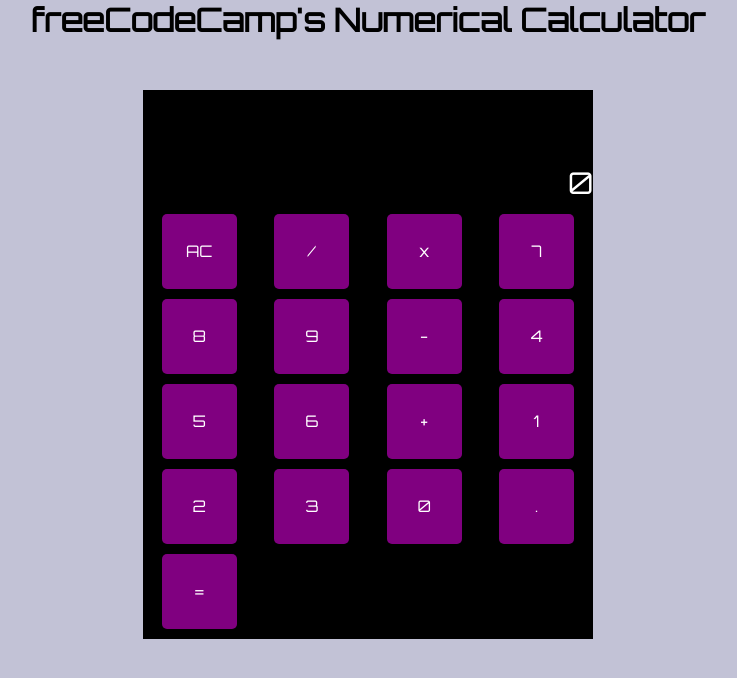
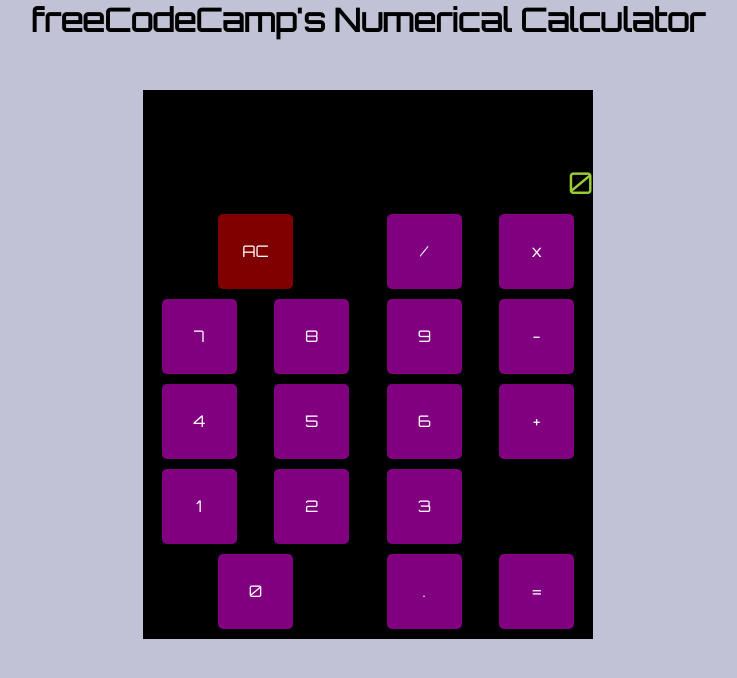
Before and after one commit to jayaramsivaramannair/React_TypeScript_Calculator, a React (Create React App) app: page / in a window 1280 px wide. Shown: the top 678 px of the page, without its empty margins (272-1009 px from the left). Built offline with nearby package versions, Linux system fonts and the light colour scheme.

Commit message:
Added the functionality to add negative sign to a number

```diff
--- a/src/App.css
+++ b/src/App.css
@@ -27,6 +27,7 @@
 
 .display-operations {
   height: 3vh;
+  color: orange;
   font-size: 20px;
   padding-top: 25px;
   text-align: right;
@@ -34,6 +35,7 @@
 
 .display-results {
   height: 5vh;
+  color: yellowgreen;
   font-size: 30px;
   padding-top: 25px;
   text-align: right;
@@ -62,3 +64,12 @@
 .button:hover {
   transform: scale(1.1);
 }
+
+.button-AC {
+  background-color: maroon;
+  grid-column-start: span 2;
+}
+
+.button-0 {
+  grid-column-start: span 2;
+}
--- a/src/components/Button.tsx
+++ b/src/components/Button.tsx
@@ -14,7 +14,6 @@
     operatorReceived: boolean,
     operator: string
   }
-
   setIntermediate: React.Dispatch<React.SetStateAction<{
     firstNumberReceived: boolean,
     firstNumber : string,
@@ -41,8 +40,13 @@
       //Check if the second number is received or not
       } else if (!intermediate.secondNumberReceived) {
         intermediate.secondNumber = intermediate.secondNumber + clicked
-      }
-    //If the button clicked is an operator
+      } //Check for negative sign for the first number
+    } else if (clicked === "-" && intermediate.firstNumber === "") {
+      intermediate.firstNumber = clicked
+      // Check for negative sign for the second number
+    } else if (clicked === "-" && intermediate.secondNumber === "" && intermediate.operatorReceived) {
+      intermediate.secondNumber = clicked
+      //If the button clicked is an operator
     } else if (clicked === "+" || clicked === "-" || clicked === "x" || clicked === "/") {
       //If the operator has not been already received
       if(!intermediate.operatorReceived) {
@@ -58,19 +62,19 @@
     if(intermediate.firstNumberReceived && intermediate.secondNumberReceived && intermediate.operatorReceived) {
       switch(intermediate.operator) {
         case "+":
-          setClick(String((parseFloat(intermediate.firstNumber) + parseFloat(intermediate.secondNumber)).toFixed(8)))
+          setClick(String((parseFloat(intermediate.firstNumber) + parseFloat(intermediate.secondNumber)).toFixed(4)))
           intermediate.firstNumber = String(parseFloat(intermediate.firstNumber) + parseFloat(intermediate.secondNumber))
           break
         case "-":
-          setClick(String((parseFloat(intermediate.firstNumber) - parseFloat(intermediate.secondNumber)).toFixed(8)))
+          setClick(String((parseFloat(intermediate.firstNumber) - parseFloat(intermediate.secondNumber)).toFixed(4)))
           intermediate.firstNumber = String(parseFloat(intermediate.firstNumber) - parseFloat(intermediate.secondNumber))
           break
         case "/":
-          setClick(String((parseFloat(intermediate.firstNumber) / parseFloat(intermediate.secondNumber)).toFixed(8)))
+          setClick(String((parseFloat(intermediate.firstNumber) / parseFloat(intermediate.secondNumber)).toFixed(4)))
           intermediate.firstNumber = String(parseFloat(intermediate.firstNumber) / parseFloat(intermediate.secondNumber))
           break
         case "x":
-          setClick(String((parseFloat(intermediate.firstNumber) * parseFloat(intermediate.secondNumber)).toFixed(8)))
+          setClick(String((parseFloat(intermediate.firstNumber) * parseFloat(intermediate.secondNumber)).toFixed(4)))
           intermediate.firstNumber = String(parseFloat(intermediate.firstNumber) * parseFloat(intermediate.secondNumber))
           break
       }
```
